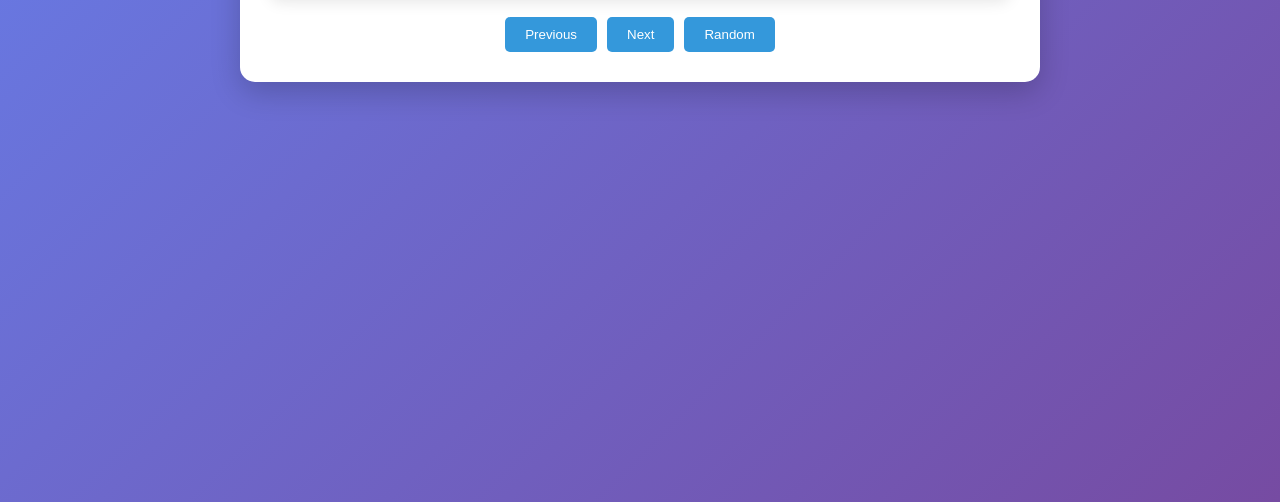
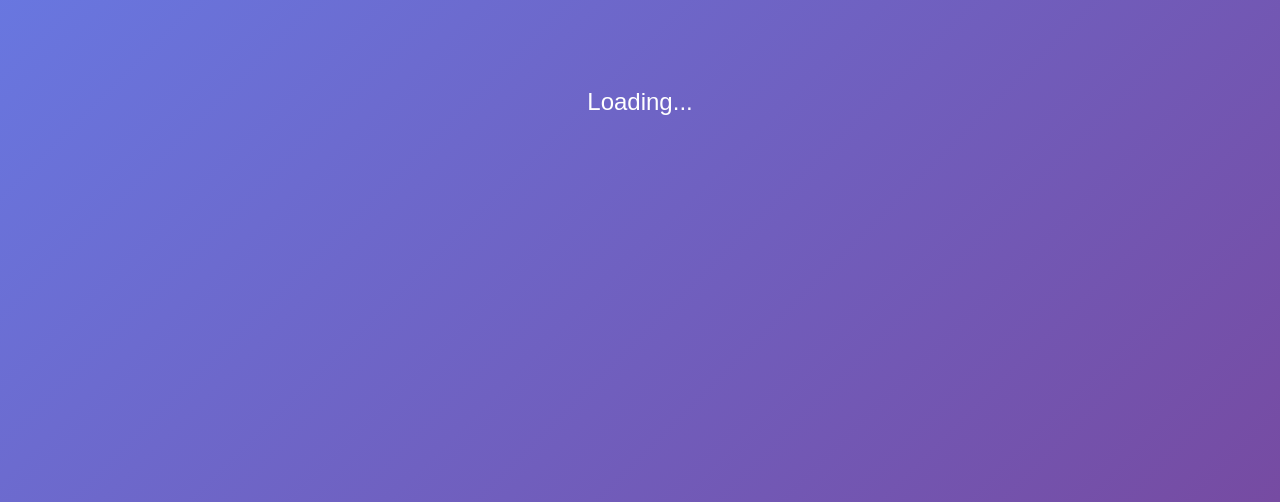
Before and after one commit to elfrz777/bones, a website: page index.html in a window 1280 px wide. Shown: the part 298-800 px from the top of the page. Drawn offline with Linux system fonts and the light colour scheme.

Commit message:
Update style.css

```diff
--- a/style.css
+++ b/style.css
@@ -3,7 +3,31 @@
     padding: 0;
     box-sizing: border-box;
 }
+/* Индикатор загрузки */
+body:not(.loaded)::before {
+    content: '';
+    position: fixed;
+    top: 0;
+    left: 0;
+    width: 100%;
+    height: 100%;
+    background: linear-gradient(135deg, #667eea 0%, #764ba2 100%);
+    display: flex;
+    justify-content: center;
+    align-items: center;
+    z-index: 1000;
+}
 
+body:not(.loaded)::after {
+    content: 'Loading...';
+    position: fixed;
+    top: 50%;
+    left: 50%;
+    transform: translate(-50%, -50%);
+    color: white;
+    font-size: 1.5em;
+    z-index: 1001;
+}
 body {
     font-family: 'Arial', sans-serif;
     background: linear-gradient(135deg, #667eea 0%, #764ba2 100%);
```
